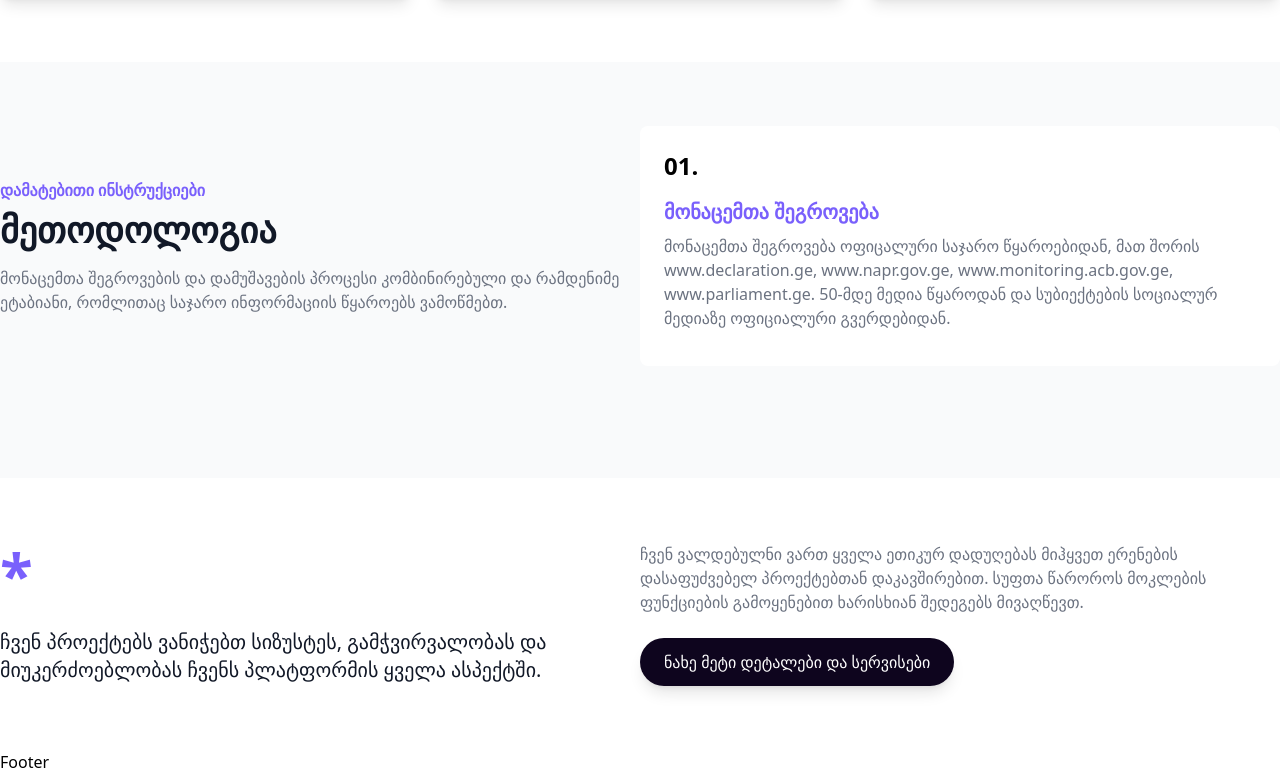
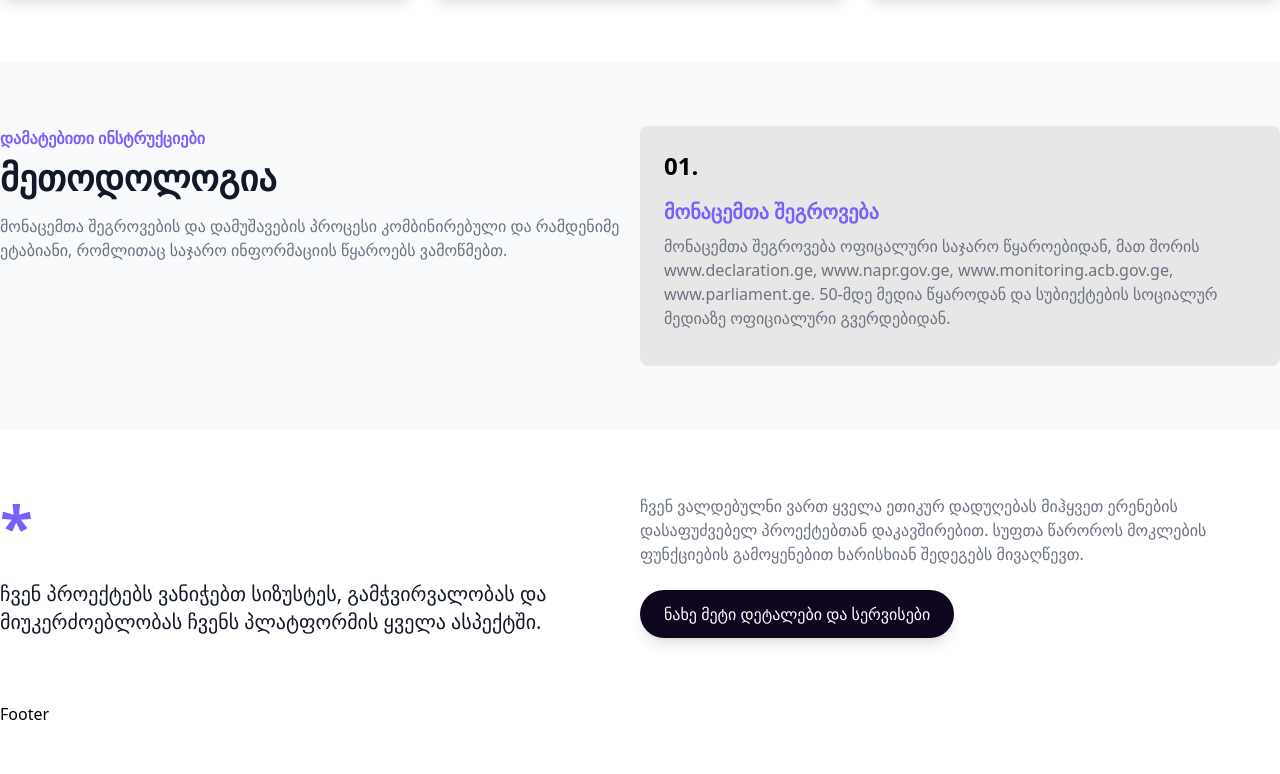
Before and after one commit to Dzzjio/vinici-frontend, a React (Create React App) app: page / in a window 1280 px wide. Shown: the part 2988-3762 px from the top of the page. After the commit the page ends 3714 px from the top, so only its background shows below. Built offline with nearby package versions, Linux system fonts and the light colour scheme.

Commit message:
whos gon stop mee methodologie scroll done

```diff
--- a/src/pages/home/methodologies.jsx
+++ b/src/pages/home/methodologies.jsx
@@ -27,7 +27,7 @@ const Methodologies = () => {
   return (
     <section className="py-16 bg-[#F9FAFB]">
       <div className="container mx-auto">
-        <div className="flex flex-col md:flex-row items-start md:items-center justify-between mb-12">
+        <div className="flex flex-col md:flex-row items-start justify-between">
           {/* Left Section: Heading and Description */}
           <div className="md:w-1/2">
             <p className="text-brandColorPrimary font-semibold mb-2">დამატებითი ინსტრუქციები</p>
@@ -37,17 +37,24 @@ const Methodologies = () => {
             </p>
           </div>
 
-          {/* Right Section: Scrollable Single Methodology */}
-          <div className="md:w-1/2 mt-8 md:mt-0 max-h-[240px] overflow-y-auto">
+          {/* Right Section: Stacking Cards with Scroll */}
+          <div className="md:w-1/2 max-h-[240px] overflow-y-auto relative" style={{ height: '240px' }}>
             {methodologies.map((methodology, index) => (
-              <div key={index} className="bg-white p-6 rounded-lg mb-4 last:mb-0 flex flex-col items-start h-[240px]">
+              <div
+                key={index}
+                className={`p-6 rounded-lg mb-4 flex flex-col items-start h-[240px] transition-all duration-500 ease-in-out ${index % 2 === 0 ? 'bg-[#E7E7E7]' : 'bg-white'}`}
+                style={{
+                  position: 'sticky',
+                  top: 0,
+                  zIndex: index + 1,
+                }}
+              >
                 <div className="text-2xl font-bold mb-4">{methodology.number}</div>
                 <h3 className="text-xl font-semibold text-brandColorPrimary mb-2">{methodology.title}</h3>
                 <p className="text-gray-500">{methodology.description}</p>
               </div>
             ))}
           </div>
-
         </div>
       </div>
     </section>
```
